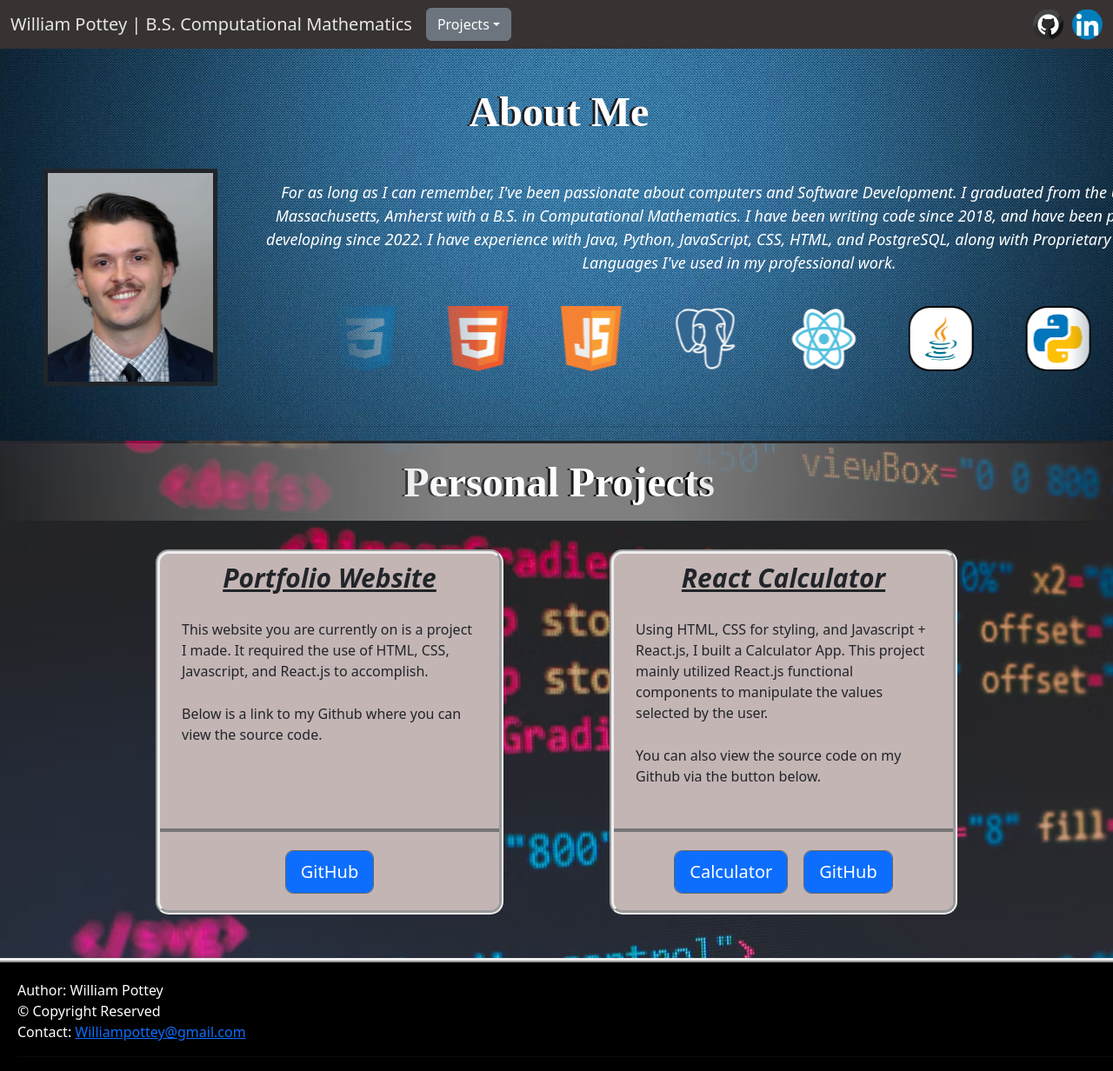
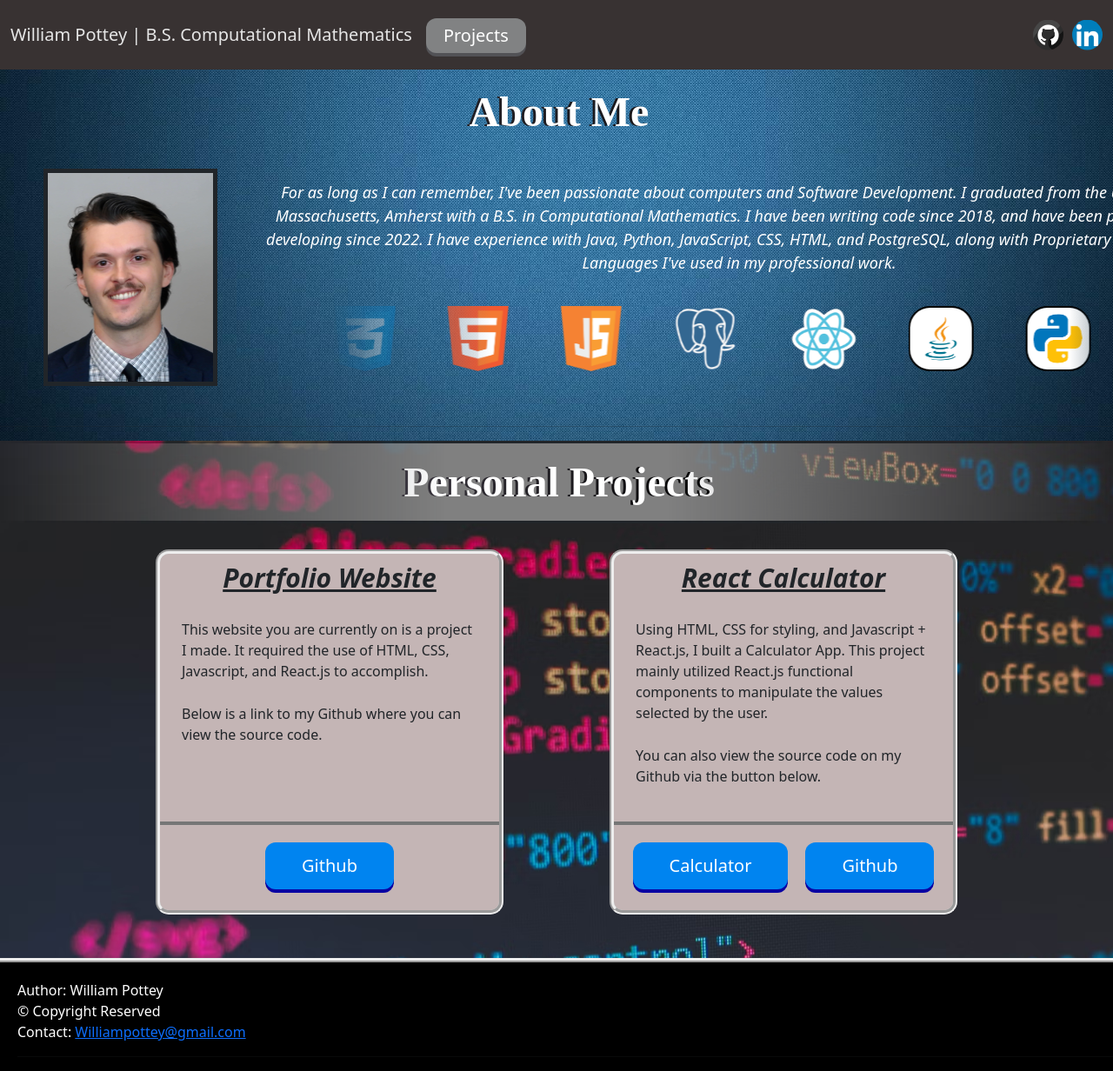
Before and after one commit to WilliamPottey/William-Pottey-Portfolio, a React (Vite) app: page / in a window 1280 px wide. Shown: the whole page at 87% size. Built offline with nearby package versions, Linux system fonts and the light colour scheme.

Commit message:
button overhaul

```diff
--- a/src/components/Header/header.css
+++ b/src/components/Header/header.css
@@ -9,6 +9,7 @@
 .navbar {
   background-color: rgb(56, 50, 50);
   min-width: 675px;
+  height: 80px;
 }
 
 .navbar-brand {
@@ -30,4 +31,46 @@
   &:hover {
     transform: scale(1.25);
   }
+
+  &:active {
+    transform: scale(1.15);
+  }
 }
+
+.button-back-1 {
+  background: hsl(240, 2%, 33%);
+  border: none;
+  border-radius: 12px;
+  padding: 0;
+  cursor: pointer;
+  -webkit-tap-highlight-color: transparent;
+  user-select: none;
+  margin-top: 10px;
+}
+.button-front-1 {
+  display: block;
+  padding: 5px 20px;
+  border-radius: 12px;
+  font-size: 1.25rem;
+  background: hsl(220, 1%, 51%);
+  color: white;
+  transform: translateY(-4px);
+}
+
+.button-back-1:focus:not(:focus-visible) {
+  outline: none;
+}
+
+#clicked:active {
+  transform: translateY(-4px);
+}
+
+.button-back-1:hover .button-front-1 {
+  transform: translateY(-5px);
+  transition: transform 250ms cubic-bezier(0.3, 0.7, 0.4, 1.5);
+}
+
+.button-back-1:hover {
+  transition: filter 250ms;
+  filter: brightness(110%);
+}
--- a/src/components/Header/header.jsx
+++ b/src/components/Header/header.jsx
@@ -20,12 +20,14 @@ const header = () => {
 
           <div className="dropdown">
             <button
-              className="btn btn-secondary dropdown-toggle"
+              className=" button-back-1"
               type="button"
               id="project-dropdown"
               data-bs-toggle="dropdown"
             >
-              Projects
+              <span id="clicked" className="button-front-1">
+                Projects
+              </span>
             </button>
             <ul className="dropdown-menu" aria-labelledby="project-dropdown">
               <li>
--- a/src/components/Projects/projects.css
+++ b/src/components/Projects/projects.css
@@ -21,7 +21,7 @@
   height: 4px;
   background-color: rgb(118, 118, 118);
   position: absolute;
-  bottom: 90px;
+  bottom: 98px;
 }
 
 .background-project {
@@ -83,6 +83,7 @@
   border-color: gray;
   margin-left: 10px;
   margin-right: 10px;
+  text-decoration: none;
 }
 
 #nextProject {
@@ -116,3 +117,41 @@
   outline: 1px solid;
   outline-color: rgb(103, 103, 103);
 }
+
+.button-back {
+  background: hsl(243, 100%, 32%);
+  border: none;
+  border-radius: 12px;
+  padding: 0;
+  cursor: pointer;
+  -webkit-tap-highlight-color: transparent;
+  user-select: none;
+}
+
+.button-front {
+  display: block;
+  padding: 12px 42px;
+  border-radius: 12px;
+  font-size: 1.25rem;
+  background: hsl(207, 100%, 47%);
+  color: white;
+  transform: translateY(-4px);
+}
+
+.button-back:focus:not(:focus-visible) {
+  outline: none;
+}
+
+#clicked:active {
+  transform: translateY(-4px);
+}
+
+.button-back:hover .button-front {
+  transform: translateY(-7px);
+  transition: transform 250ms cubic-bezier(0.3, 0.7, 0.4, 1.5);
+}
+
+.button-back:hover {
+  transition: filter 250ms;
+  filter: brightness(110%);
+}
--- a/src/components/Projects/projects.jsx
+++ b/src/components/Projects/projects.jsx
@@ -25,8 +25,12 @@ const Projects = () => {
               id="projButton"
               target="_blank"
             >
-              <button className="btn btn-primary btn-lg projButton-Outline">
-                GitHub
+              <button className="button-back">
+                {/* <span className="shadow"></span>
+                <span className="edge"></span> */}
+                <span id="clicked" className="button-front">
+                  Github
+                </span>
               </button>
             </a>
           </div>
@@ -47,8 +51,12 @@ const Projects = () => {
               href="https://williampottey.github.io/React-Calculator-1/"
               id="projButton"
             >
-              <button className="btn btn-primary btn-lg projButton-Outline">
-                Calculator
+              <button className="button-back">
+                {/* <span className="shadow"></span>
+                <span className="edge"></span> */}
+                <span id="clicked" className="button-front">
+                  Calculator
+                </span>
               </button>
             </a>
             <a
@@ -56,8 +64,12 @@ const Projects = () => {
               id="projButton"
               target="_blank"
             >
-              <button className="btn btn-primary btn-lg projButton-Outline">
-                GitHub
+              <button className="button-back">
+                {/* <span className="shadow"></span>
+                <span className="edge"></span> */}
+                <span id="clicked" className="button-front">
+                  Github
+                </span>
               </button>
             </a>
           </div>
```
